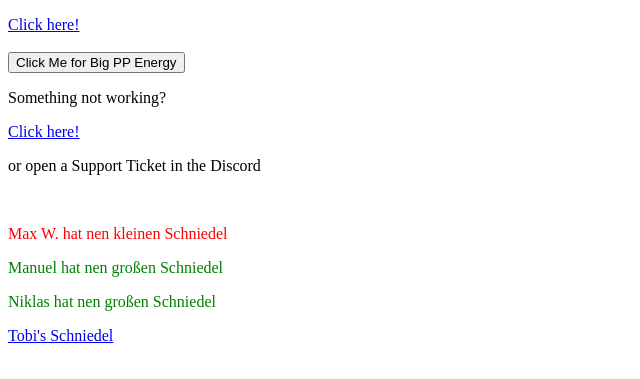
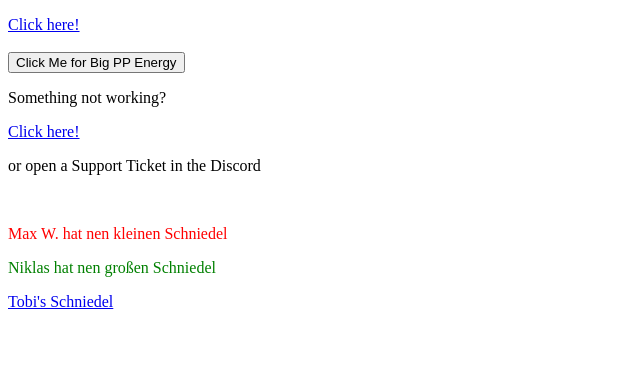
Before and after one commit to Maxnflaxl/Maxnflaxl.github.io, a plain HTML site: page index.html in a window 1280 px wide. Shown: the part 91-470 px from the top of the page, without its empty margins (0-640 px from the left). Drawn offline with Linux system fonts and the light colour scheme.

Commit message:
Update index.html

```diff
--- a/index.html
+++ b/index.html
@@ -27,7 +27,6 @@
 </div>
 
 <div class="PP-Section-Other">
-<p>Manuel hat nen großen Schniedel</p>
 <p>Niklas hat nen großen Schniedel</p>
 <a href="pp.html" target="_blank"><p>Tobi's Schniedel</p>  </a>
 </div>
```
